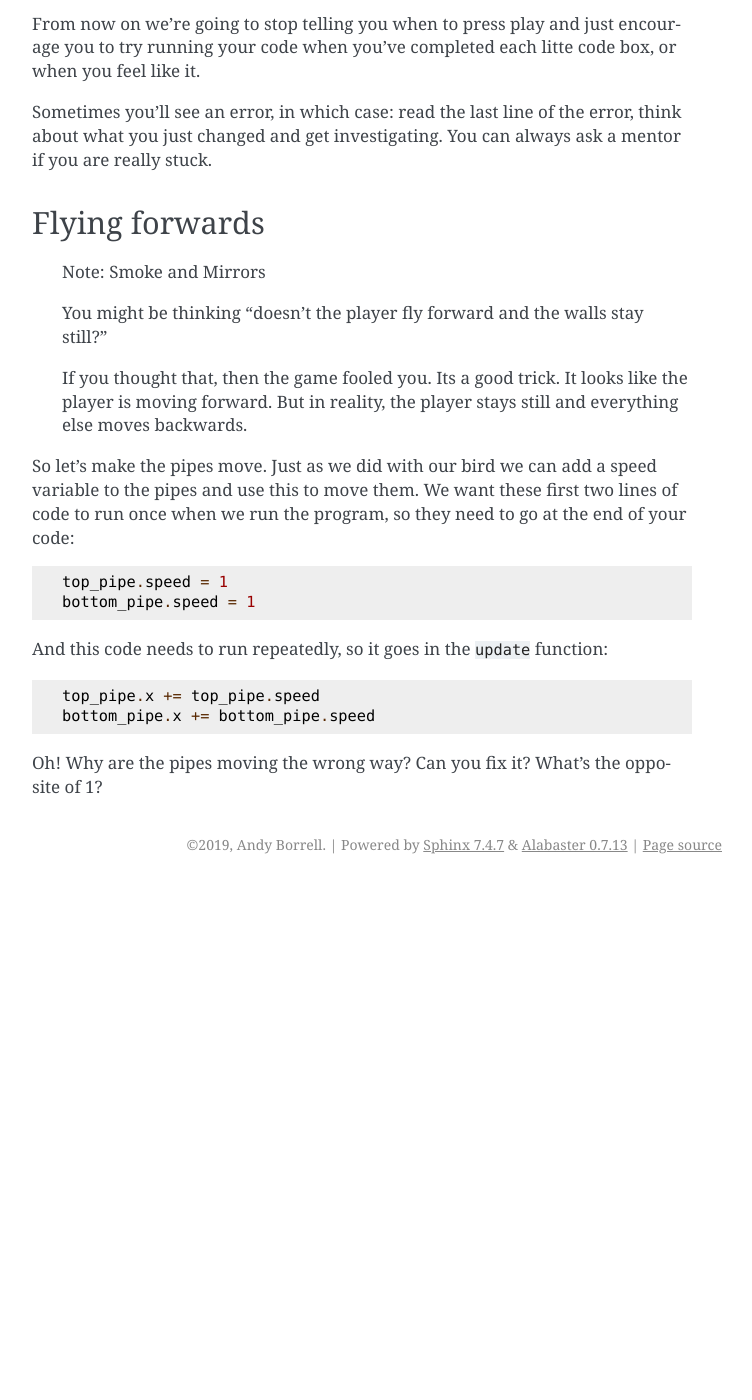
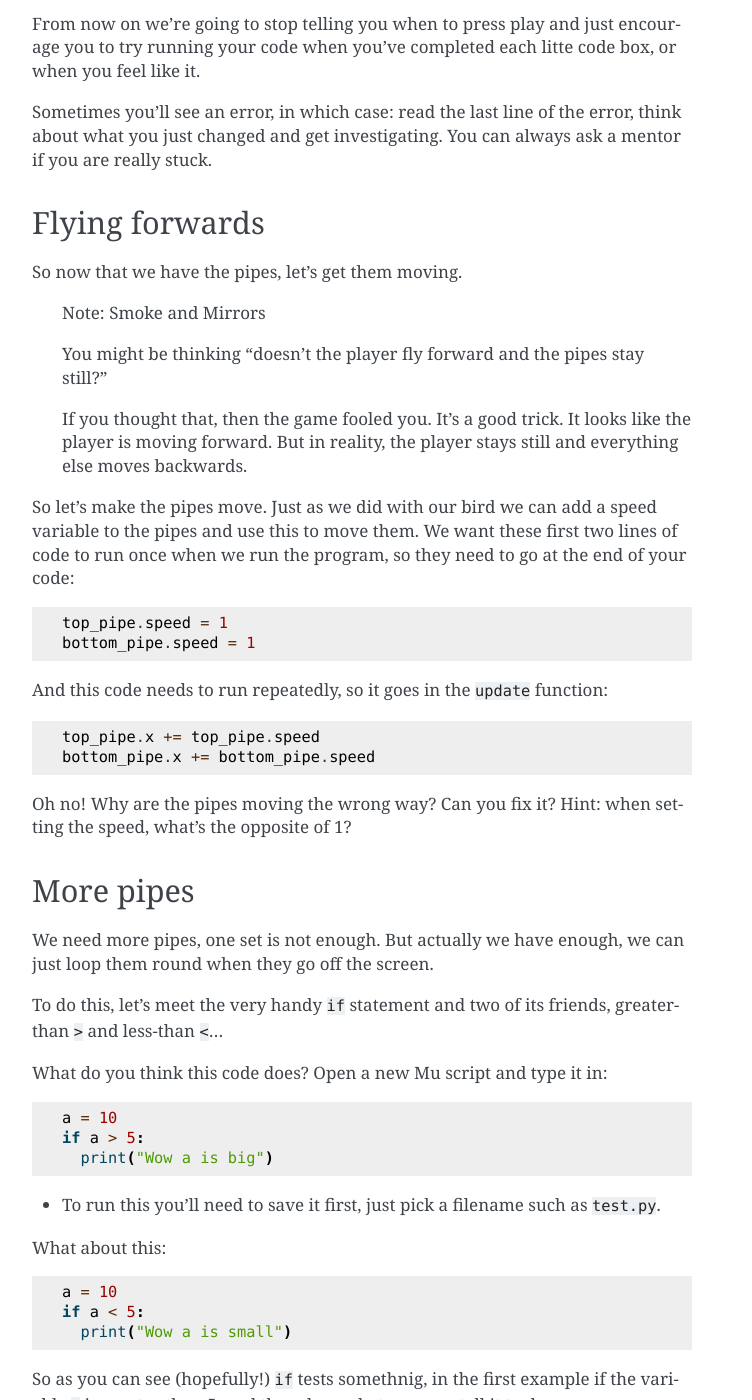
Before and after one commit to andyborrell/pygamezero_bird, a Sphinx documentation site: the page built from docs/source/part2.rst, in a window 1280 px wide and 1400 px high, scrolled down 1485 px. Shown: the whole window, without its empty margins (388-1140 px from the left). Built offline with Sphinx 7.4.7, drawn with Linux system fonts in a browser that asks for light colours; before the commit the page ends 2369 px from its top, so only the background shows below that; some of the changed text lies outside the part shown.

Commit message:
if-statements

```diff
--- a/docs/source/part2.rst
+++ b/docs/source/part2.rst
@@ -71,11 +71,13 @@ Sometimes you'll see an error, in which case: read the last line of the error, t
 Flying forwards
 ---------------
 
+So now that we have the pipes, let's get them moving.
+
   Note: Smoke and Mirrors
 
-  You might be thinking "doesn't the player fly forward and the walls stay still?"
+  You might be thinking "doesn't the player fly forward and the pipes stay still?"
 
-  If you thought that, then the game fooled you. Its a good trick. It looks like the player is moving forward. But in reality, the player stays still and everything else moves backwards.
+  If you thought that, then the game fooled you. It's a good trick. It looks like the player is moving forward. But in reality, the player stays still and everything else moves backwards.
 
 So let's make the pipes move. Just as we did with our bird we can add a speed variable to the pipes and use this to move them. We want these first two lines of code to run once when we run the program, so they need to go at the end of your code:
 
@@ -91,4 +93,37 @@ And this code needs to run repeatedly, so it goes in the :code:`update` function
    top_pipe.x += top_pipe.speed
    bottom_pipe.x += bottom_pipe.speed
 
-Oh! Why are the pipes moving the wrong way? Can you fix it? What's the opposite of 1?
+Oh no! Why are the pipes moving the wrong way? Can you fix it? Hint: when setting the speed, what's the opposite of 1?
+
+
+More pipes
+----------
+
+We need more pipes, one set is not enough. But actually we have enough, we can just loop them round when they go off the screen.
+
+To do this, let's meet the very handy :code:`if` statement and two of its friends, greater-than :code:`>` and less-than :code:`<`...
+
+What do you think this code does? Open a new Mu script and type it in:
+
+.. code:: python
+
+   a = 10
+   if a > 5:
+     print("Wow a is big")
+
+- To run this you'll need to save it first, just pick a filename such as :code:`test.py`.
+
+What about this:
+
+.. code:: python
+
+   a = 10
+   if a < 5:
+     print("Wow a is small")
+
+So as you can see (hopefully!) :code:`if` tests somethnig, in the first example if the variable :code:`a` is greater than 5, and then does whatever you tell it to do.
+
+There are two tricky things to get right with :code:`if` statements:
+
+* Exactly what are you testing? What goes after the :code:`if`?
+* Get your indentation right -- how many spaces at the start of the line -- so that the right code is run.
```
